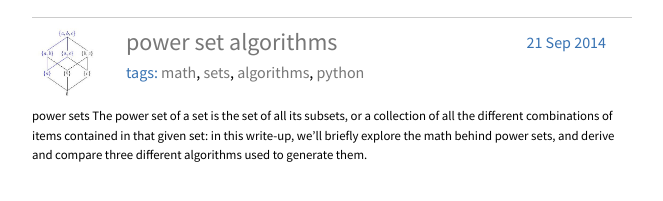
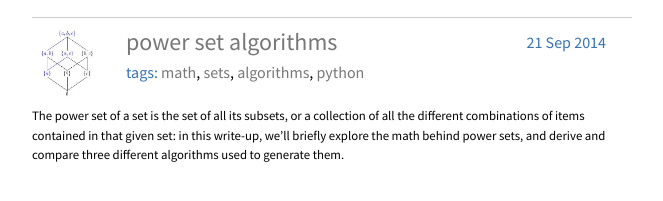
Before and after one commit to sevko/sevko.github.io, a Jekyll site: the page built from blog/index.html, in a window 1280 px wide. Shown: the part 282-483 px from the top of the page, without its empty margins (308-971 px from the left). Built offline with Jekyll 4.4.1, drawn with Linux system fonts in a browser that asks for light colours; some of the changed lines change nothing that is shown.

Commit message:
Add custom excerpt filter.
_plugins/excerpt.rb, _includes/post_summary.html
	-Add an excerpt filter that outputs *only* the first paragraph
	of a post, without leading headers or other markup.

```diff
--- a/_includes/post_summary.html
+++ b/_includes/post_summary.html
@@ -18,5 +18,5 @@
 			</div>
 		</div>
 	</div>
-	<div class="excerpt">{{ post.excerpt | strip_html }}</div>
+	<div class="excerpt">{{ post.content | excerpt }}</div>
 </li>
--- /dev/null
+++ b/_plugins/excerpt.rb
@@ -0,0 +1,15 @@
+# A Liquid filter to extract only the first paragraph of a blog post, without
+# any leading headers or other markup.
+
+require 'nokogiri'
+
+module Jekyll
+	module PostExcerpt
+		def excerpt(html)
+			tree = Nokogiri::HTML(html)
+			tree.css('body > p')[0].text
+		end
+	end
+end
+
+Liquid::Template.register_filter(Jekyll::PostExcerpt)
```
